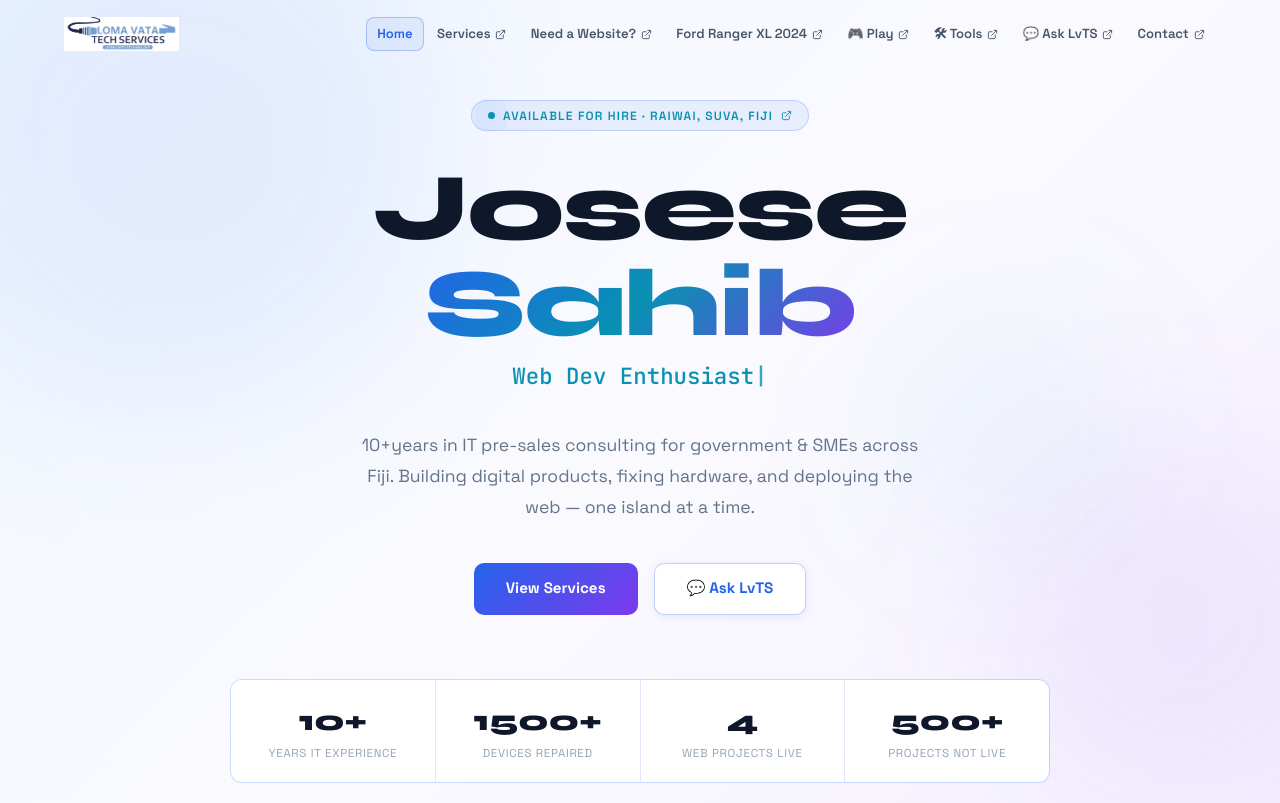
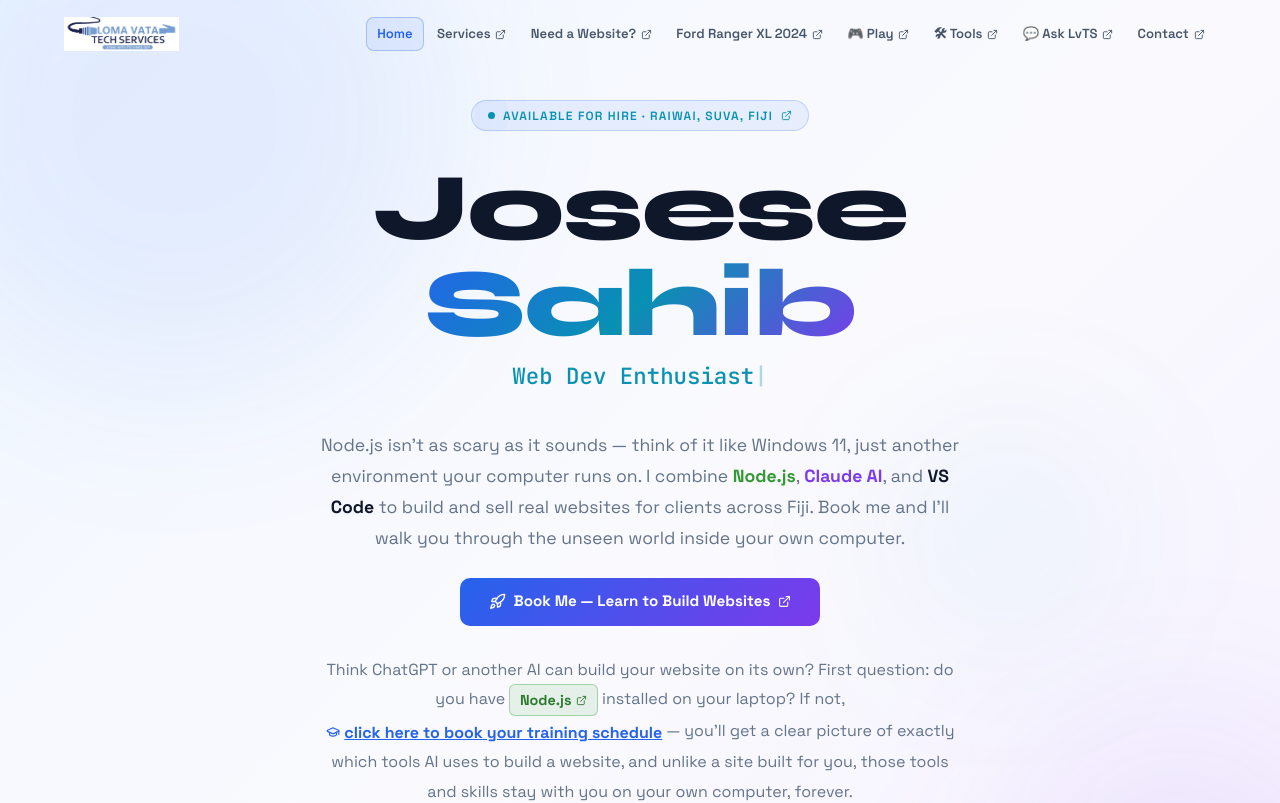
Before and after one commit to fijianblood/joesahib, a React (Vite) app: page / in a window 1280 px wide. Shown: the top 803 px of the page. Built offline with nearby package versions, Linux system fonts and the light colour scheme.

Commit message:
Rewrite hero copy to pitch Node.js + Claude + VS Code training, add Book Me CTA and Node.js/training links

```diff
--- a/src/pages/HomePage.tsx
+++ b/src/pages/HomePage.tsx
@@ -1,6 +1,6 @@
 import { useEffect, useState } from 'react';
 import { useScrollFade } from '../hooks/useScrollFade';
-import { ExternalLink, Award, Code2, Cpu, Globe } from 'lucide-react';
+import { ExternalLink, Award, Code2, Cpu, Globe, Rocket, GraduationCap } from 'lucide-react';
 
 const TITLES = ['IT Sales Pro', 'Web Dev Enthusiast', 'PC & Laptop Repair', 'Fiji 🏝 Tech Builder', 'Laptops for sale', 'PC & Laptop Repair'];
 
@@ -100,8 +100,31 @@
 
           <div style={{ marginBottom: '2rem', minHeight: '2.4rem' }}><TypeWriter /></div>
 
-          <p style={{ fontSize: 'clamp(0.95rem,2vw,1.1rem)', color: '#64748b', lineHeight: 1.75, maxWidth: 580, margin: '0 auto 2.5rem' }}>
-           10+years in IT pre-sales consulting for government & SMEs across Fiji. Building digital products, fixing hardware, and deploying the web — one island at a time.
+          <p style={{ fontSize: 'clamp(0.95rem,2vw,1.1rem)', color: '#64748b', lineHeight: 1.75, maxWidth: 640, margin: '0 auto 1.5rem' }}>
+            Node.js isn't as scary as it sounds — think of it like Windows 11, just another environment your computer runs on. I combine <strong style={{ color: '#339933' }}>Node.js</strong>, <strong style={{ color: '#7c3aed' }}>Claude AI</strong>, and <strong style={{ color: '#0f172a' }}>VS Code</strong> to build and sell real websites for clients across Fiji. Book me and I'll walk you through the unseen world inside your own computer.
+          </p>
+
+          <a href="https://www.vitikart.com.fj/914-website-design-development-fiji-we-make-websites" target="_blank" rel="noopener noreferrer"
+            className="pulse-cta"
+            style={{ display: 'inline-flex', alignItems: 'center', gap: '0.5rem', background: 'linear-gradient(135deg,#2563eb,#7c3aed)', border: 'none', color: '#fff', padding: '0.8rem 1.8rem', borderRadius: 10, fontFamily: "'Space Grotesk',sans-serif", fontWeight: 800, fontSize: '0.95rem', textDecoration: 'none', marginBottom: '1.8rem', transition: 'transform 0.2s' }}
+            onMouseEnter={e => (e.currentTarget.style.transform = 'translateY(-2px) scale(1.03)')}
+            onMouseLeave={e => (e.currentTarget.style.transform = 'translateY(0) scale(1)')}>
+            <Rocket size={17}/> Book Me — Learn to Build Websites <ExternalLink size={13}/>
+          </a>
+
+          <p style={{ fontSize: 'clamp(0.9rem,1.8vw,1rem)', color: '#64748b', lineHeight: 1.85, maxWidth: 640, margin: '0 auto 2.5rem' }}>
+            Think ChatGPT or another AI can build your website on its own? First question:{' '}
+            do you have{' '}
+            <a href="https://nodejs.org/en" target="_blank" rel="noopener noreferrer"
+              style={{ display: 'inline-flex', alignItems: 'center', gap: '0.3rem', background: 'rgba(51,153,51,0.1)', border: '1px solid rgba(51,153,51,0.35)', color: '#2d7a2d', padding: '0.1rem 0.6rem', borderRadius: 6, fontWeight: 700, fontSize: '0.9em', textDecoration: 'none', verticalAlign: 'middle' }}>
+              Node.js <ExternalLink size={11}/>
+            </a>{' '}
+            installed on your laptop? If not,{' '}
+            <a href="https://www.vitikart.com.fj/914-remote-it-service" target="_blank" rel="noopener noreferrer"
+              style={{ display: 'inline-flex', alignItems: 'center', gap: '0.3rem', color: '#2563eb', fontWeight: 700, textDecoration: 'underline', verticalAlign: 'middle' }}>
+              <GraduationCap size={14}/> click here to book your training schedule
+            </a>{' '}
+            — you'll get a clear picture of exactly which tools AI uses to build a website, and unlike a site built for you, those tools and skills stay with you on your own computer, forever.
           </p>
 
           <div style={{ display: 'flex', gap: '1rem', justifyContent: 'center', flexWrap: 'wrap' }}>
```
